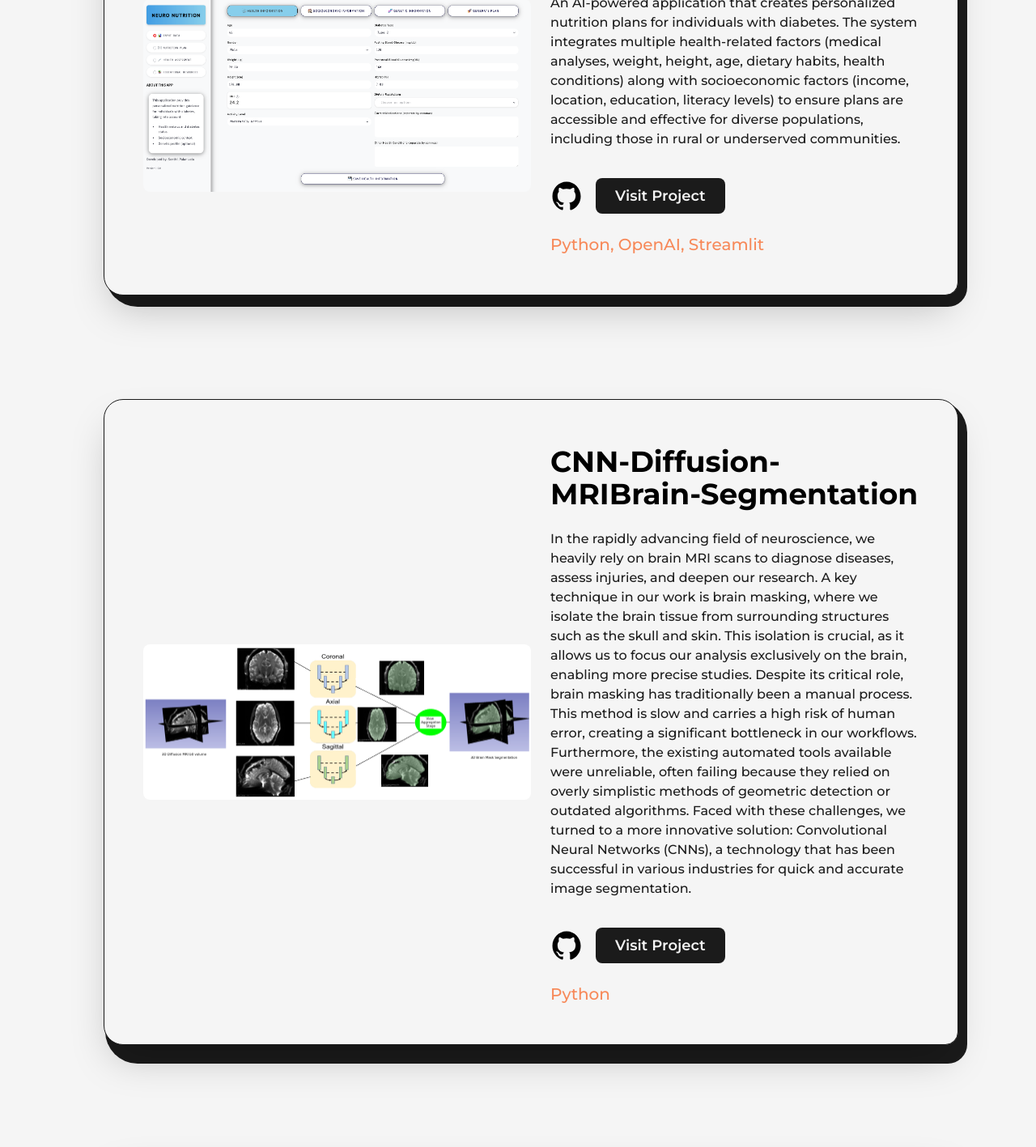
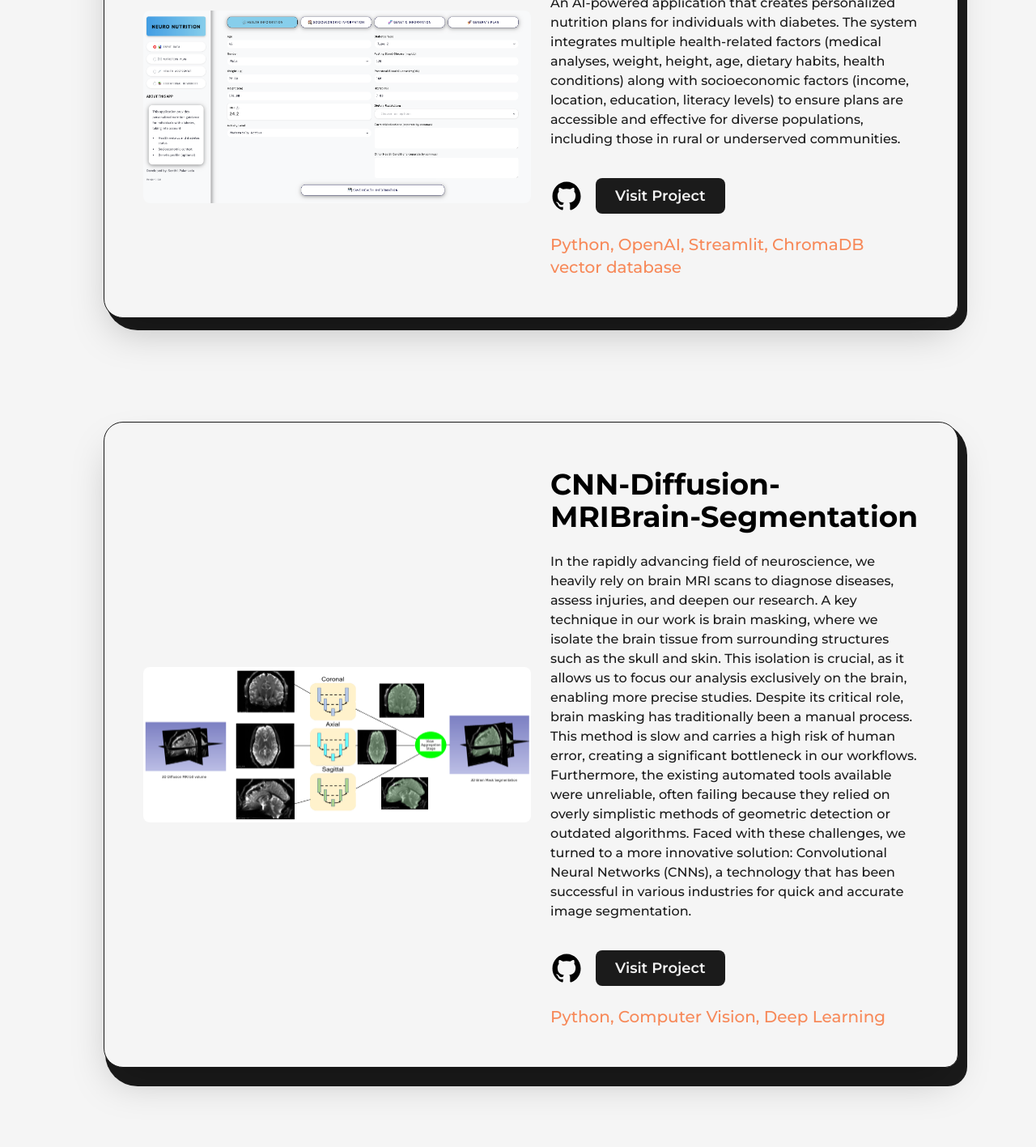
Before and after one commit to senthilcaesar/portfolio, a Next.js app: page /projects in a window 1280 px wide. Shown: the part 400-1817 px from the top of the page at 81% size. Built offline with nearby package versions, Linux system fonts and the light colour scheme.

Commit message:
Project Updates

```diff
--- a/src/pages/projects.js
+++ b/src/pages/projects.js
@@ -173,7 +173,7 @@ export default function Projects() {
           <div className="grid grid-cols-12 gap-24 gap-y-32 xl:gap-x-16 lg:gap-x-8 md:gap-y-24 sm:gap-x-0">
             <div className="col-span-12">
               <FeaturedProject
-                type="Python, OpenAI, Streamlit"
+                type="Python, OpenAI, Streamlit, ChromaDB vector database"
                 title="Neuro Nutrition"
                 summary="An AI-powered application that creates personalized nutrition plans for individuals
                 with diabetes. The system integrates multiple health-related factors (medical analyses, weight,
@@ -188,7 +188,7 @@ export default function Projects() {
 
             <div className="col-span-12">
               <FeaturedProject
-                type="Python"
+                type="Python, Computer Vision, Deep Learning"
                 title="CNN-Diffusion-MRIBrain-Segmentation"
                 summary="In the rapidly advancing field of neuroscience, we heavily rely on brain MRI scans to diagnose diseases, assess injuries,
                 and deepen our research. A key technique in our work is brain masking, where we isolate the brain tissue from surrounding structures
```
